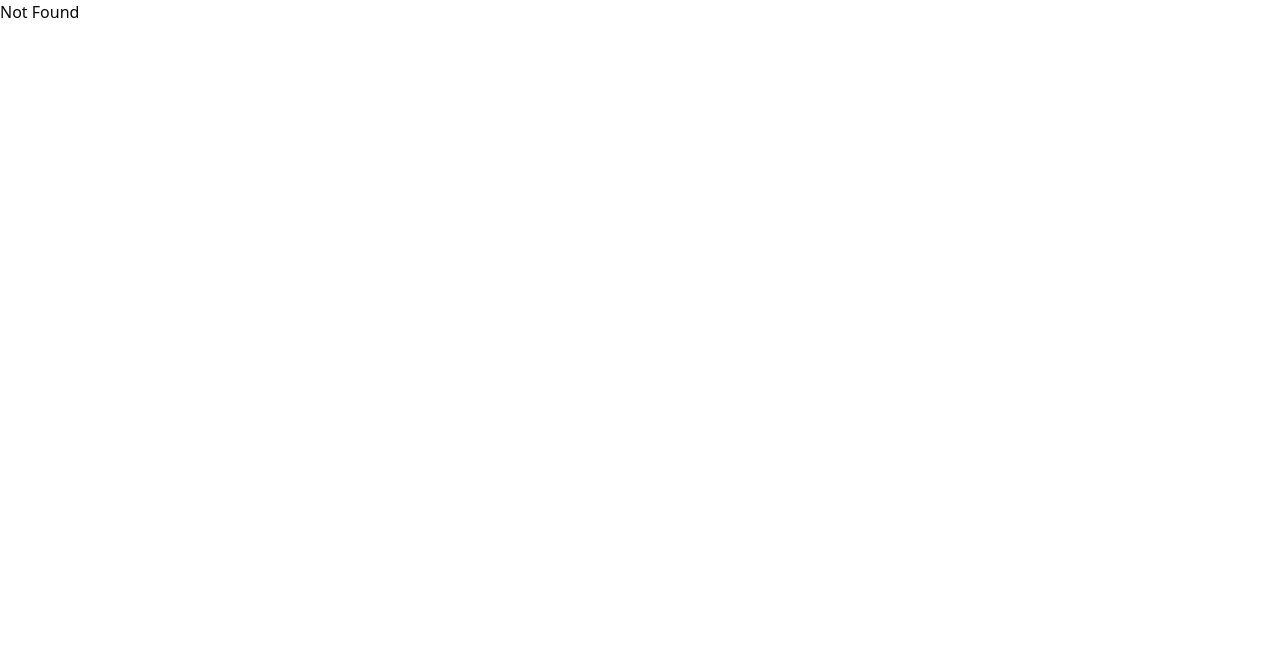
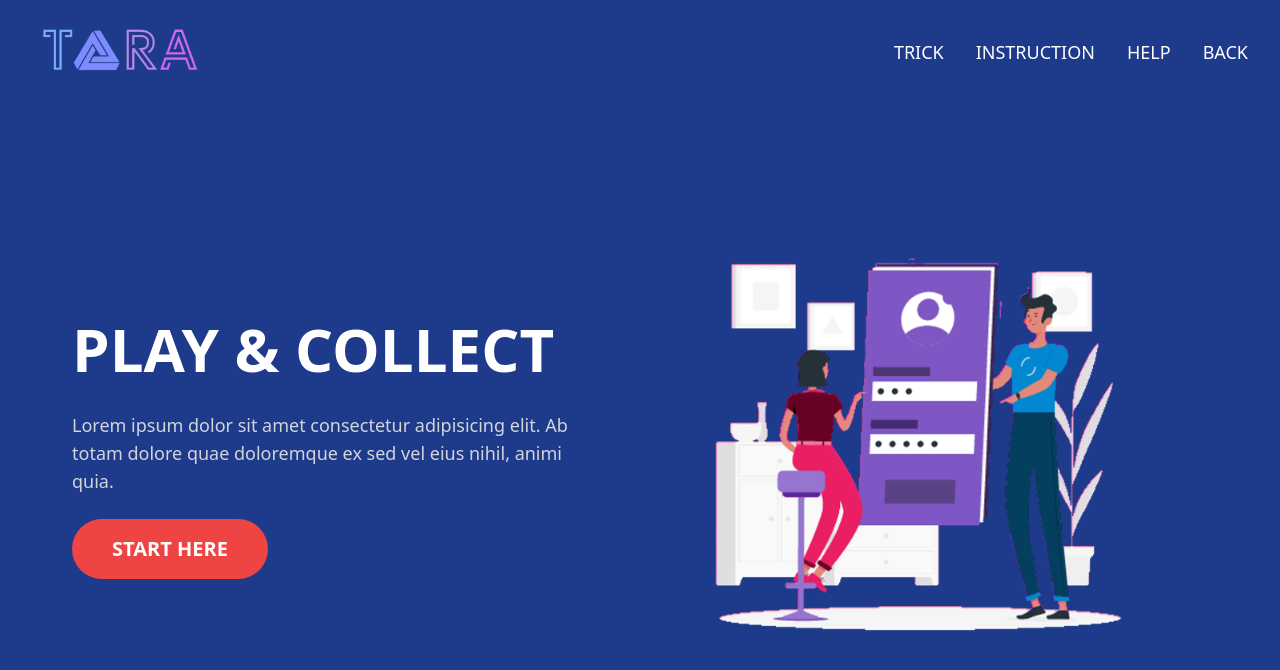
Before and after one commit to khush2003/tara, a React (Vite) app in the folder frontend/student_portal/: page /gameintro in a window 1280 px wide. Shown: the top 670 px of the page. Built offline with nearby package versions, Linux system fonts and the light colour scheme.

Commit message:
RT_create_landingpage
it's game introduction pages

```diff
--- a/frontend/student_portal/src/App.tsx
+++ b/frontend/student_portal/src/App.tsx
@@ -13,6 +13,7 @@ import TeacherDashboard from './pages/teacher/teacherdashboard';
 import TeacheraccessPage from './pages/teacher/teacheraccess';
 import StudentGuide from './pages/guidance';
 import SettingsPage from './pages/studentsetting';
+import LandingPage from './pages/games/landingpage';
 
 const App: React.FC = () => {
   return (
@@ -32,6 +33,7 @@ const App: React.FC = () => {
         <Route path="/teacherdashboard" element={<TeacherDashboard />} />
         <Route path="/StudentGuidance" element={<StudentGuide />} />
         <Route path="/settings" element={<SettingsPage />} />
+        <Route path="/gameintro" element={<LandingPage />} />
       </Routes>
     </Router>
   );
--- /dev/null
+++ b/frontend/student_portal/src/pages/games/landingpage.tsx
@@ -0,0 +1,43 @@
+import React from 'react';
+import tara from '../../assets/tara.png';
+import auth from '../../assets/auth.png';
+
+const LandingPage: React.FC = () => {
+  return (
+    <div className="relative min-h-screen bg-blue-900 text-white font-sans">
+      {/* Navbar */}
+      <div className="flex justify-between items-center px-8 py-6">
+        <img src={tara} alt="Logo" className="h-14" />
+
+        <nav className="space-x-8 text-lg">
+          <a href="#" className="hover:text-gray-400">TRICK</a>
+          <a href="#" className="hover:text-gray-400">INSTRUCTION</a>
+          <a href="#" className="hover:text-gray-400">HELP</a>
+          <a href="/dashboard" className="hover:text-gray-400">BACK</a>
+        </nav>
+      </div>
+
+      {/* Main Content */}
+      <div className="flex flex-col md:flex-row justify-center items-center px-6 py-12 md:py-24">
+        {/* Left Section */}
+        <div className="text-center md:text-left space-y-6 md:max-w-lg flex-1 md:ml-12"> {/* Added md:ml-12 for left margin */}
+          <h1 className="text-6xl font-bold leading-tight">PLAY & COLLECT</h1>
+          <p className="text-lg text-gray-300">
+            Lorem ipsum dolor sit amet consectetur adipisicing elit. Ab totam dolore quae
+            doloremque ex sed vel eius nihil, animi quia.
+          </p>
+          <button className="mt-6 bg-red-500 hover:bg-red-600 text-xl text-white font-bold py-4 px-10 rounded-full">
+            START HERE
+          </button>
+        </div>
+
+        {/* Right Section */}
+        <div className="mt-12 md:mt-0 flex-1 flex justify-center">
+          <img src={auth} alt="Illustration" className="w-full md:w-[400px] lg:w-[500px]" />
+        </div>
+      </div>
+    </div>
+  );
+};
+
+export default LandingPage;
```
Also changed, not shown: frontend/student_portal/src/assets/tara.png (added).
